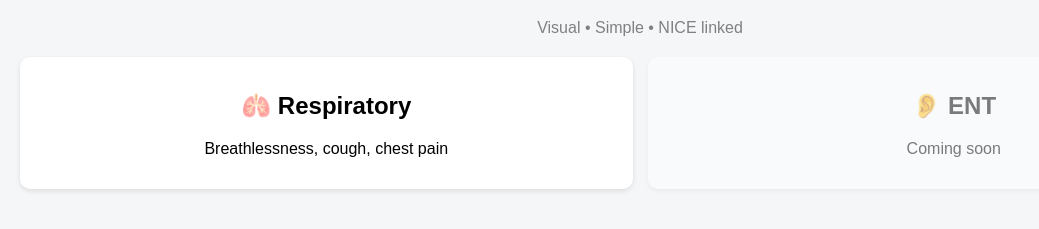
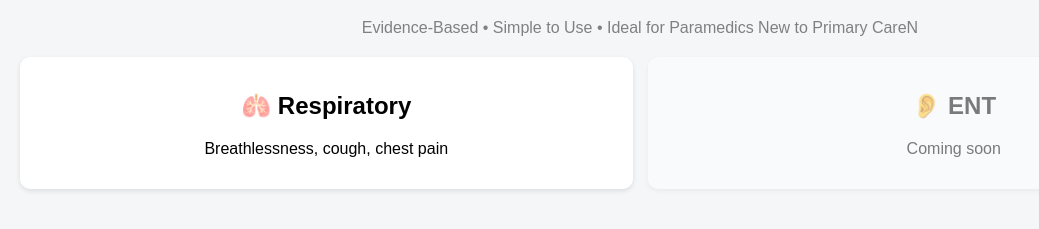
Before and after one commit to JDASH4596/Paramedics-in-Primary-Care, a plain HTML site: page index.html in a window 1280 px wide. Shown: the part 61-290 px from the top of the page, without its empty margins (0-1039 px from the left). Drawn offline with Linux system fonts and the light colour scheme.

Commit message:
Revise subtitle in index.html
Updated subtitle text for clarity and emphasis.

```diff
--- a/index.html
+++ b/index.html
@@ -7,7 +7,7 @@
 <body>
 
 <h1>Paramedics in Primary Care</h1>
-<p class="subtitle">Visual • Simple • NICE linked</p>
+<p class="subtitle">Evidence-Based • Simple to Use • Ideal for Paramedics New to Primary CareN</p>
 
 <div class="grid">
 
```
